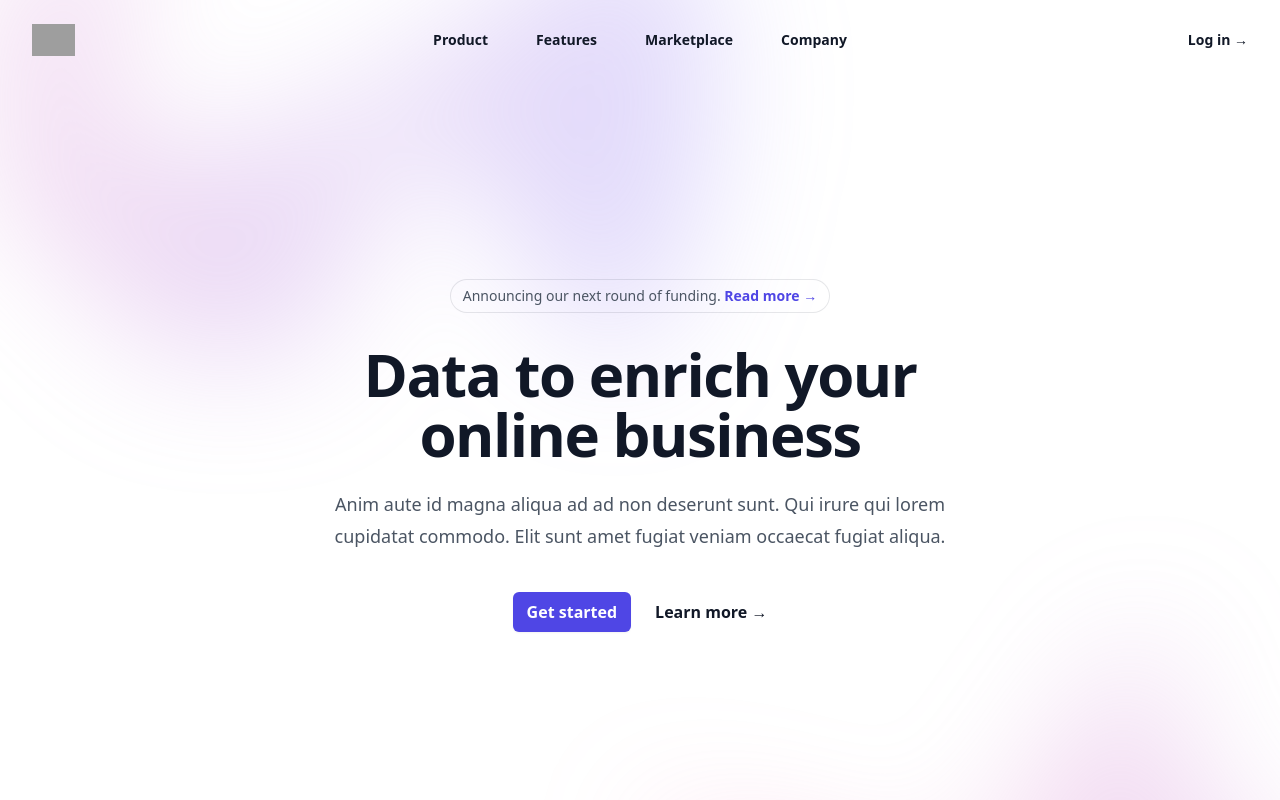
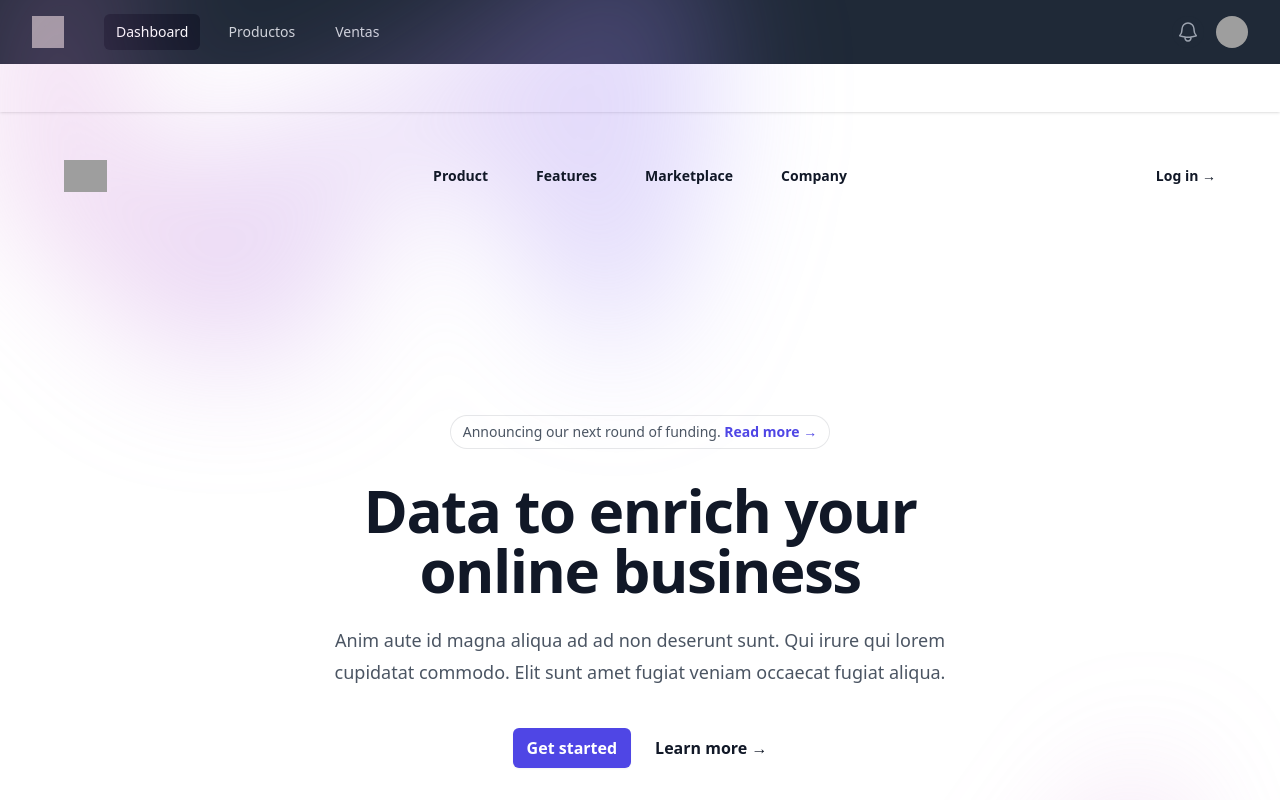
Before and after one commit to castanedaLuis/Dashboard-de-productos-con-Next.js, a Next.js app: page / in a window 1280 px wide. Shown: the top 800 px of the page. Built offline with nearby package versions, Linux system fonts and the light colour scheme; grey boxes are pictures that could not be loaded.

Commit message:
Creación del layout principal e integración de los Page Components

```diff
--- a/src/components/Header.jsx
+++ b/src/components/Header.jsx
@@ -1,7 +1,8 @@
 /* This example requires Tailwind CSS v2.0+ */
 import { Fragment } from 'react';
 import { Disclosure, Menu, Transition } from '@headlessui/react';
-import { BellIcon, MenuIcon, XIcon } from '@heroicons/react/outline';
+import { BellIcon, Bars3Icon, XMarkIcon } from '@heroicons/react/24/outline';
+
 
 const userData = {
   name: 'Tom Cook',
@@ -96,7 +97,7 @@ export default function Header() {
                   {/* Mobile menu button */}
                   <Disclosure.Button className="bg-gray-800 inline-flex items-center justify-center p-2 rounded-md text-gray-400 hover:text-white hover:bg-gray-700 focus:outline-none focus:ring-2 focus:ring-offset-2 focus:ring-offset-gray-800 focus:ring-white">
                     <span className="sr-only">Open main menu</span>
-                    {open ? <XIcon className="block h-6 w-6" aria-hidden="true" /> : <MenuIcon className="block h-6 w-6" aria-hidden="true" />}
+                    {open ? <XMarkIcon className="block h-6 w-6" aria-hidden="true" /> : <Bars3Icon className="block h-6 w-6" aria-hidden="true" />}
                   </Disclosure.Button>
                 </div>
               </div>
--- /dev/null
+++ b/src/layout/MainLayout.js
@@ -0,0 +1,18 @@
+import Header from '@components/Header';
+import Nav from '@common/Nav';
+
+export default function MainLayout({ children }) {
+  return (
+    <>
+      <div className="min-h-full">
+        <Header />
+        <Nav />
+        <main>
+            <div className="max-w-7xl mx-auto py-6 sm:px-6 lg:px-8">
+                {children}
+            </div>
+        </main>
+      </div>
+    </>
+  );
+}
--- a/src/pages/_app.js
+++ b/src/pages/_app.js
@@ -1,7 +1,14 @@
 import '@styles/tailwind.css'
+import Layout from '@layout/MainLayout'
 
 function MyApp({ Component, pageProps }) {
-  return <Component {...pageProps} />
+  return (
+    <>
+        <Layout>
+          <Component {...pageProps} />
+        </Layout>
+    </>
+  )
 }
 
 export default MyApp
```
Also changed, not shown: jsconfig.json (+12 -1 lines).
